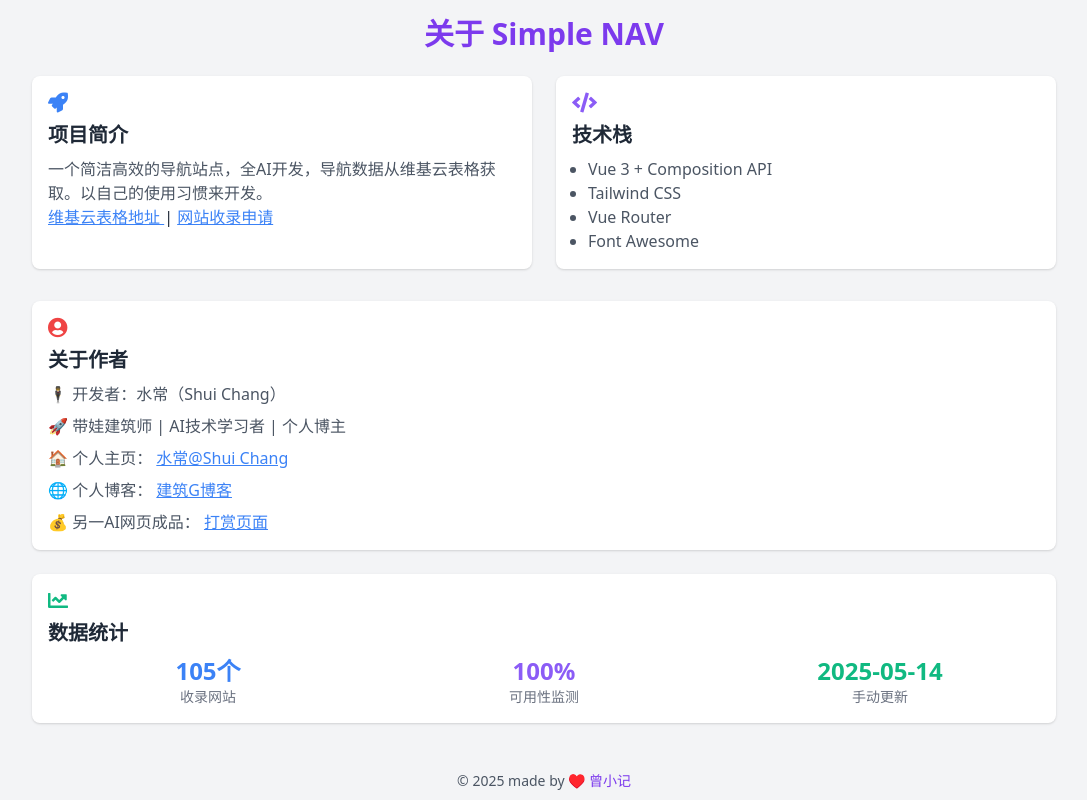
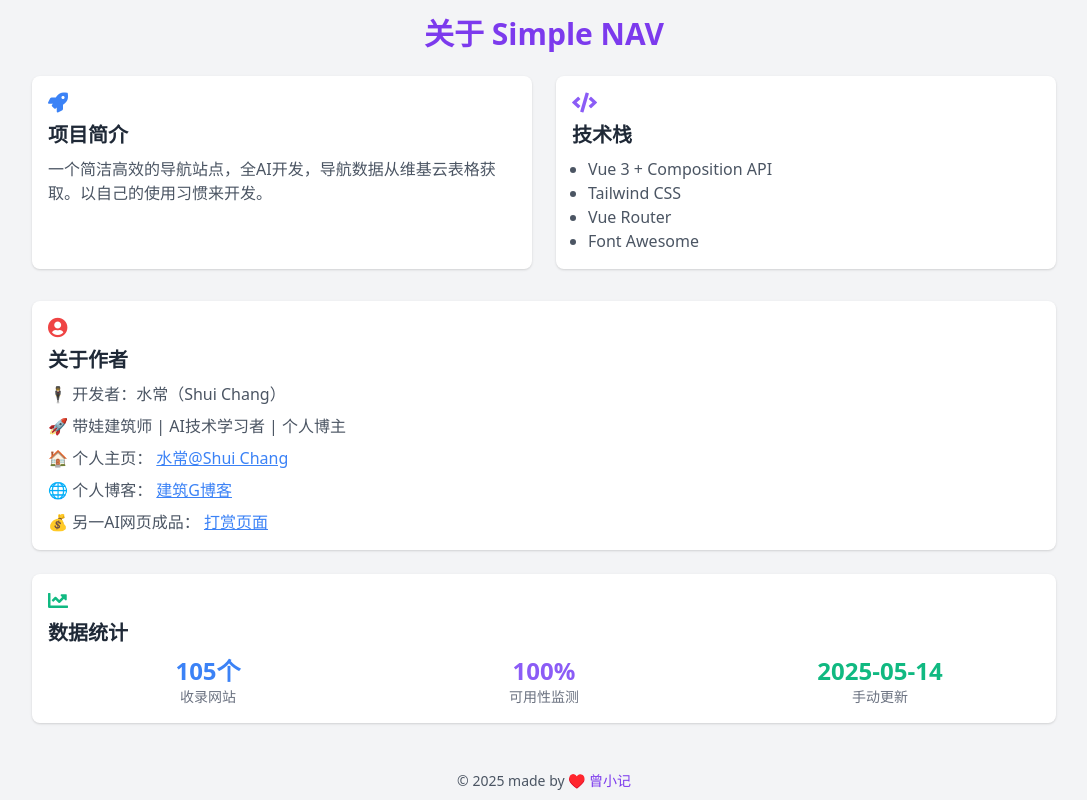
Before and after one commit to zengwei8008/Simple-Nav, a Vue app: page /about in a window 1280 px wide. Shown: the whole page, without its empty margins (96-1183 px from the left). Built offline with nearby package versions, Linux system fonts and the light colour scheme; no server answers.

Commit message:
Update About.vue

```diff
--- a/src/views/About.vue
+++ b/src/views/About.vue
@@ -17,22 +17,7 @@
                 <p class="text-gray-600 dark:text-gray-300">
                   一个简洁高效的导航站点，全AI开发，导航数据从维基云表格获取。以自己的使用习惯来开发。
                 </p>
-                <p>
-                  <a
-                    href="https://vika.cn/share/shrxaWuBbbn6cKWBwvXgV"
-                    target="_blank"
-                    class="text-blue-500 hover:text-blue-700 dark:hover:text-blue-400 underline"
-                  >
-                    维基云表格地址
-                  </a> |
-                  <a
-                    href="https://vika.cn/workbench/fomWQp8Fd6lHE5CBKl/viwullRf3ubdS?fldM5GkwwsOFh=%2Fdefault.ico&fldXKVGVmpAnY=%E6%9D%82%E9%A1%B9%E5%B7%A5%E5%85%B7"
-                    target="_blank"
-                    class="text-blue-500 hover:text-blue-700 dark:hover:text-blue-400 underline"
-                  >
-                    网站收录申请
-                  </a>
-                </p>
+
               </div>
 
               <div class="bg-white dark:bg-gray-800 p-4 rounded-lg shadow">
```
